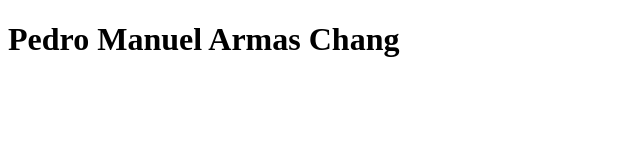
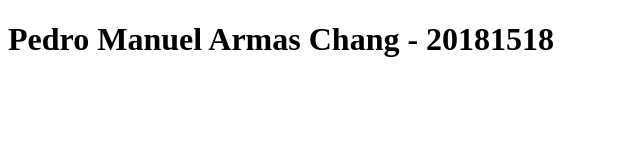
Before and after one commit to pedroarmas24/git2020, a plain HTML site: page index.html in a window 1280 px wide. Shown: the whole page, without its empty margins (0-640 px from the left). Drawn offline with Linux system fonts and the light colour scheme.

Commit message:
se agregó el código de estudiante en body

```diff
--- a/index.html
+++ b/index.html
@@ -7,6 +7,6 @@
     <title>Primera página con git</title>
 </head>
 <body>
-    <h1> Pedro Manuel Armas Chang </h1>
+    <h1> Pedro Manuel Armas Chang - 20181518 </h1>
 </body>
 </html>
```
